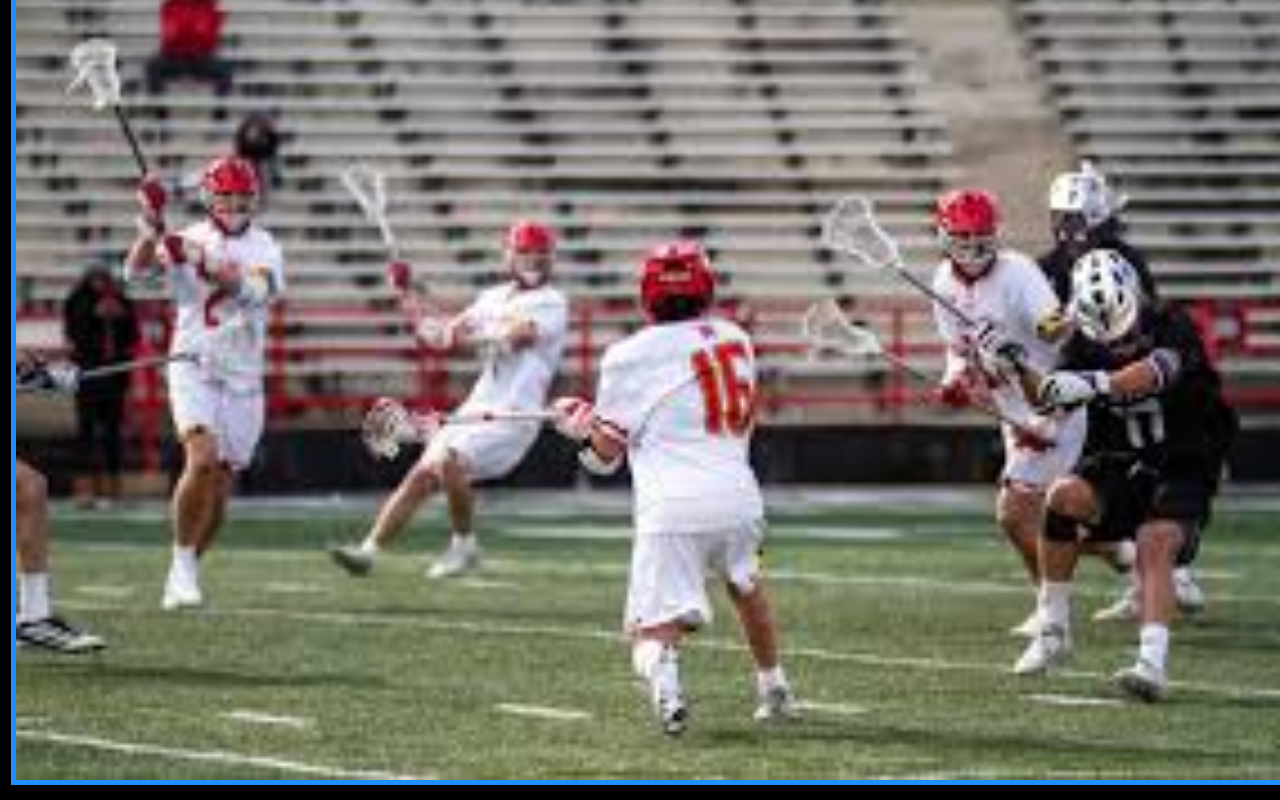
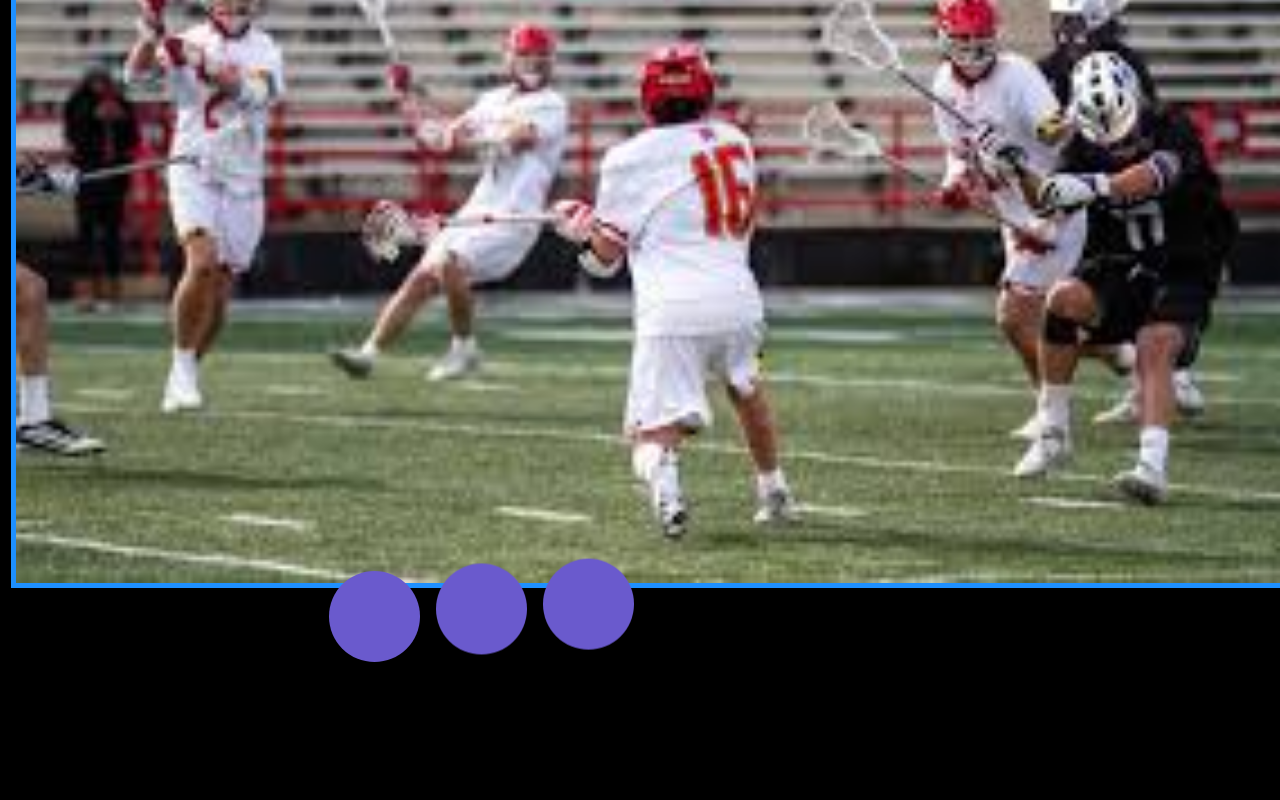
Before and after one commit to DCohen621/D.github.io, a plain HTML site: page LAX_2.html in a window 1280 px wide. Shown: the part 396-1196 px from the top of the page. After the commit the page ends 1078 px from the top, so only its background shows below. Drawn offline with Linux system fonts and the light colour scheme.

Commit message:
sdbvzf genaya

```diff
--- a/Index.js
+++ b/Index.js
@@ -2,6 +2,7 @@ let result = document.getElementById("GFG");
 
     function changeColor(color) {
         document.body.style.background = color;
+        document.getElementsByClassName('topNav').style.background = color;
     }
 
     function myFunc() {
@@ -11,6 +12,7 @@ let result = document.getElementById("GFG");
         changeColor('black');
     }
 
+
     function show() {
         /* Access image by id and change
         the display property to block*/
--- a/LAX_2.html
+++ b/LAX_2.html
@@ -6,12 +6,46 @@
     <link rel="icon" type="image/x-icon" href="https://th.bing.com/th/id/R.b3b83c99868807428c85448c90d92089?rik=7NqQ9ON8rOnwMA&riu=http%3a%2f%2fwikiclipart.com%2fwp-content%2fuploads%2f2017%2f02%2fLacrosse-sticks-clipart-clipartfest.jpeg&ehk=fczVOv9CMPtg5OvrEz%2bkvTbBeVen4o1BBwz2sVZhuYY%3d&risl=&pid=ImgRaw&r=0">
     <link rel="stylesheet" href="index.css">
     <script src="Index.JS" defer></script>
+
+
+    <style>
+        @keyframes bounce {
+  from {
+    transform: translateY(0px);
+  }
+  to {
+    transform: translateY(
+      var(--bounce-offset)
+    );
+  }
+}
+
+.box {
+  animation:
+    bounce alternate infinite
+    cubic-bezier(.2, .65, .6, 1);
+}
+.box.one {
+  --bounce-offset: -20px;
+  animation-duration: 200ms;
+}
+.box.two {
+  --bounce-offset: -30px;
+  animation-duration: 300ms;
+}
+.box.three {
+  --bounce-offset: -40px;
+  animation-duration: 400ms;
+}
+    </style>
+
 </head>
-<body>
+
 <body style="background-color:black">
     <header>
         <h1 style="color:rgb(8, 9, 10);">The Third reason why lacrosse is the best sport is it develops team building skills and comunication skills </h1>
     </header>
+
 
     <!-- Top navigation -->
     <div class="topnav">
@@ -39,3 +73,20 @@
     </H4>
 
     <img src="images.jpg" class="Class_3">
+    <div class="baallss">
+      <section>
+        <div class="box one" style="visibility: hidden;"></div>
+        <div class="box two" style="visibility: hidden;"></div>
+        <div class="box three" style="visibility: hidden;"></div>
+        <div class="box one"></div>
+        <div class="box two"></div>
+        <div class="box three"></div>
+        <div class="box one" style="visibility: hidden;"></div>
+        <div class="box two" style="visibility: hidden;"></div>
+        <div class="box three" style="visibility: hidden;"></div>
+      </section> </div>
+
+
+    </body>
+
+      </html>
--- a/index.css
+++ b/index.css
@@ -19,6 +19,65 @@
     font-family:'Hello';
     src: url(SourceCodePro-Black.ttf);
 }
+html {
+  height: 100%;
+}
+body {
+  padding: 32px 0;
+  height: 100%;
+  /* Center box */
+  display: grid;
+  place-content: center;
+}
+section {
+  display: flex;
+  gap: 16px;
+}
+.box {
+  width: 75px;
+  height: 75px;
+  background: rgb(238, 237, 238);
+  padding: 8px;
+  display: grid;
+  place-content: center;
+  color: white;
+  text-align: center;
+  border-radius: 50%;
+
+}
+
+
+
+
+
+
+
+.baallss {
+  width: 100%;
+  align-items: center;
+}
+
+
+
+
+
+@keyframes drop-in {
+  from {
+    transform:
+      rotate(-30deg) translateY(-100%);
+    opacity: 0;
+  }
+  to {
+    transform:
+      rotate(0deg) translateY(0%);
+    opacity: 1;
+  }
+}
+@font-face {
+  font-family: Noisy;
+  src: url(RubikMonoOne-Regular.ttf);
+}
+
 body {
     color:rgb(28, 127, 227);
     font-family: Hello;
@@ -29,8 +88,16 @@ body.light-mode {
     color: dodgerblue;
 }
 #btnID {
-  float: right;
+  float: center;
+  font-family: Noisy;
   padding: 10px;
+  background-color: #ff0000;
+  border-style: groove;
+  border-color: rgb(83, 12, 12);
+  border-width: 40px;
+  margin-left: 33%;
+  font-size: 30px;
+
 }
 
 .green {
@@ -64,6 +131,9 @@ img {
     object-fit: cover;
 
 }
+
+
+
 .hello {
   display: flex;
   align-items: center;
@@ -90,6 +160,12 @@ img.Class_3 {
     object-fit: cover;
     margin: 3px;
 }
+
+img.Class_4{
+  animation: drop-in 2000ms;
+}
+
+
 h4.Class_1 {
   border: solid;
   border-color: dodgerblue;
@@ -97,6 +173,9 @@ h4.Class_1 {
   padding: 10px;
   border-width: 4px;
 }
+
+
+
 h3.Class_1 {
   margin: 25px;
   margin-bottom: 30px;
@@ -106,6 +185,9 @@ h3.Class_1 {
 h2.Class_1 {
   color: dodgerblue;
 }
+
+
+
 ol.Class_1 {
   margin: 20px;
   margin-top: 25px;
@@ -169,6 +251,8 @@ h4.Class_4 {
   text-align: center;
   padding-top: 10px;
   padding-bottom: 10px;
+  padding-left: 7px;
+  padding-right: 7px;
   margin: 40px;
 }
 
@@ -207,6 +291,28 @@ li {
     overflow: hidden;
     border-width: 4px;
     border-color: dodgerblue;
+  }
+  body {
+    padding: 32px 0;
+    height: 100%;
+    /* Center box */
+    display: grid;
+    place-content: center;
+  }
+  section {
+    display: flex;
+    gap: 16px;
+  }
+  .box {
+    width: 75px;
+    height: 75px;
+    background: slateblue;
+    padding: 8px;
+    display: grid;
+    place-content: center;
+    color: white;
+    text-align: center;
+    border-radius: 50%;
   }
 
   /* Style the links inside the navigation bar */
```
Also changed, not shown: LAX_3.HTML (+2 -2 lines), index.html (+1 -2 lines), RubikMonoOne-Regular.ttf (added).
